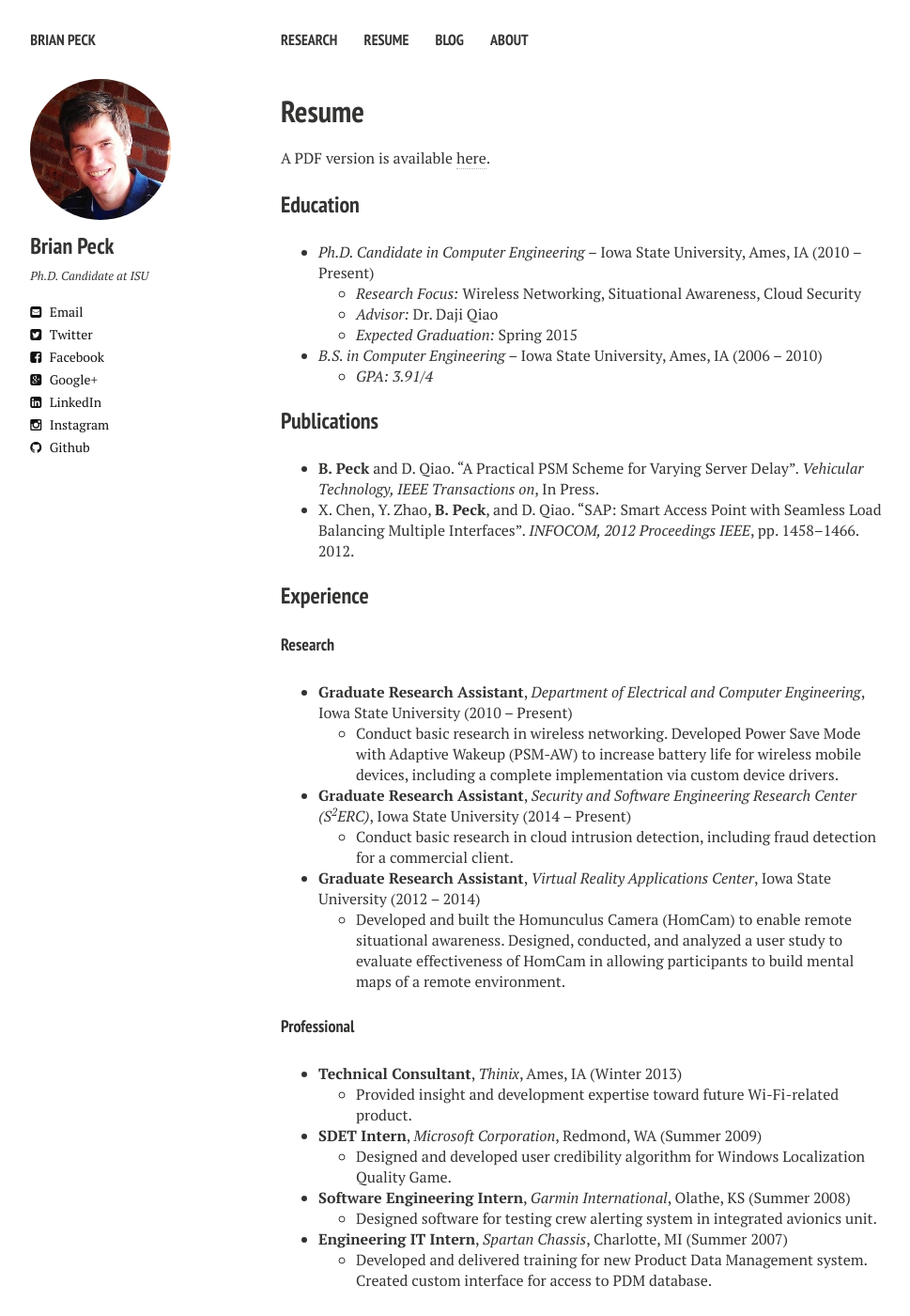
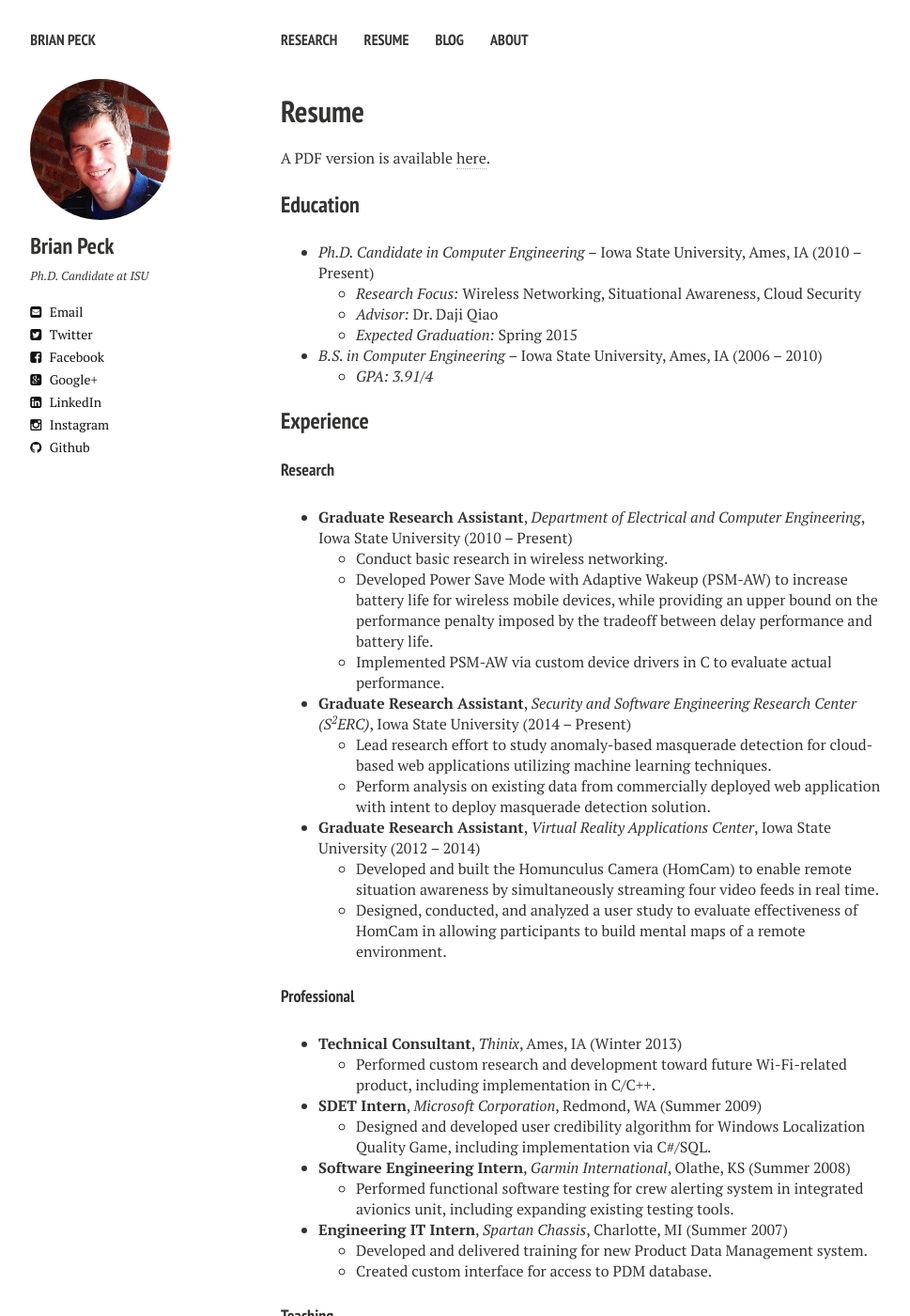
Before and after one commit to brianpeck/brianpeck.github.io, a Jekyll site: the page built from resume/index.md, in a window 1280 px wide and 1400 px high. Shown: the whole window at 94% size, without its empty margins (21-990 px from the left). Built offline with Jekyll 4.4.1, drawn with Linux system fonts in a browser that asks for light colours; nearby versions of some CDN libraries; some of the changed text lies outside the part shown.

Commit message:
Update resume

```diff
--- a/resume/index.md
+++ b/resume/index.md
@@ -19,45 +19,44 @@ A PDF version is available [here][resumepdf]{:target="_blank"}.
    - *GPA: 3.91/4*
 
 
-### Publications
-* **B. Peck** and D. Qiao. “A Practical PSM Scheme for Varying Server Delay”. *Vehicular
-Technology, IEEE Transactions on*, In Press.
-* X. Chen, Y. Zhao, **B. Peck**, and D. Qiao. “SAP: Smart Access Point with Seamless Load
-Balancing Multiple Interfaces”. *INFOCOM, 2012 Proceedings IEEE*, pp. 1458–1466. 2012.
-
 ### Experience
 
 #### Research
 
 * **Graduate Research Assistant**, *Department of Electrical and Computer Engineering*, Iowa State University (2010 -- Present)
-    - Conduct basic research in wireless networking.  Developed Power Save Mode with Adaptive Wakeup (PSM-AW) to increase battery life for wireless mobile devices, including a complete implementation via custom device drivers.
+    - Conduct basic research in wireless networking.
+    - Developed Power Save Mode with Adaptive Wakeup (PSM-AW) to increase battery life for wireless mobile devices, while providing an upper bound on the performance penalty imposed by the tradeoff between delay performance and battery life.
+    - Implemented PSM-AW via custom device drivers in C to evaluate actual performance.
 
 * **Graduate Research Assistant**, *Security and Software Engineering Research Center (S<sup>2</sup>ERC)*, Iowa State University (2014 -- Present)
-    - Conduct basic research in cloud intrusion detection, including fraud detection for a commercial client.
+    - Lead research effort to study anomaly-based masquerade detection for cloud-based web applications utilizing machine learning techniques.
+    - Perform analysis on existing data from commercially deployed web application with intent to deploy masquerade detection solution.
 
 * **Graduate Research Assistant**, *Virtual Reality Applications Center*, Iowa State University (2012 -- 2014)
-    - Developed and built the Homunculus Camera (HomCam) to enable remote situational awareness.  Designed, conducted, and analyzed a user study to evaluate effectiveness of HomCam in allowing participants to build mental maps of a remote environment.
+    - Developed and built the Homunculus Camera (HomCam) to enable remote situation awareness by simultaneously streaming four video feeds in real time.
+    - Designed, conducted, and analyzed a user study to evaluate effectiveness of HomCam in allowing participants to build mental maps of a remote environment.
 
 #### Professional
 
 * **Technical Consultant**, *Thinix*, Ames, IA (Winter 2013)
-    - Provided insight and development expertise toward future Wi-Fi-related product.
+    - Performed custom research and development toward future Wi-Fi-related product, including implementation in C/C++.
 
 * **SDET Intern**, *Microsoft Corporation*, Redmond, WA (Summer 2009)
-    - Designed and developed user credibility algorithm for Windows Localization Quality Game.
+    - Designed and developed user credibility algorithm for Windows Localization Quality Game, including implementation via C\#/SQL.
 
 * **Software Engineering Intern**, *Garmin International*, Olathe, KS (Summer 2008)
-    - Designed software for testing crew alerting system in integrated avionics unit.
+    - Performed functional software testing for crew alerting system in integrated avionics unit, including expanding existing testing tools.
 
 * **Engineering IT Intern**, *Spartan Chassis*, Charlotte, MI (Summer 2007)
-    - Developed and delivered training for new Product Data Management system.  Created custom interface for access to PDM database.
+    - Developed and delivered training for new Product Data Management system.
+    - Created custom interface for access to PDM database.
 
 #### Teaching
 
 * **Lecturer**, *Iowa State University*, Ames, IA (Jan -- July 2014)
 : Prepared and delivered lectures, wrote problem sets and exams, coordinated laboratories and teaching assistants, and mentored students.
-    - *CprE 308:* Operating Systems (Spring 2014)
-    - *CprE 288:* Embedded Systems (Summer 2014)
+    - *CprE 308:* Operating Systems (Spring 2014 - 75 students)
+    - *CprE 288:* Embedded Systems (Summer 2014 - 25 students)
 
 * **Graduate Teaching Assistant**, *Iowa State University*, Ames, IA (2010 -- 2012)
 : Lead laboratory exercises, graded projects and exams, designed homework problem sets and solutions, mentored students, and gave occasional guest lectures.
@@ -66,14 +65,23 @@ Balancing Multiple Interfaces”. *INFOCOM, 2012 Proceedings IEEE*, pp. 1458–1
     - *CprE 489:* Wireless Networking (Fall 2011)
     - *CprE 185:* Problem Solving, C Programming (Spring 2012)
 
+### Publications
+* **B. Peck** and D. Qiao. “A Practical PSM Scheme for Varying Server Delay”. *Vehicular
+Technology, IEEE Transactions on*, In Press.
+* X. Chen, Y. Zhao, **B. Peck**, and D. Qiao. “SAP: Smart Access Point with Seamless Load
+Balancing Multiple Interfaces”. *INFOCOM, 2012 Proceedings IEEE*, pp. 1458–1466. 2012.
+
+
 ### Technical Skills
-* **Languages**: `Java` `C` `R`
-* **Tools**: `GNU/Linux` `LaTeX` `MadWiFi`
+* **Proficient**: `Java`, `C`, `R`, `GNU/Linux`, `\LaTeX`, WLAN Device Drivers, `Git`
+* **Familiar**: `Python`, `C++`, `nesC`, `Matlab`, `TFS`, `JavaScript`, `VB.NET`, `HTML/CSS`
 
 ### Professional Activities
 
 * **Memberships**: Eta Kappa Nu,  IEEE
-* **Reviewer**: IEEE Transactions on Vehicular Technology
+* **Reviewer**: IEEE Transactions on Vehicular Technology,
+IEEE Wireless Communications and Networking Conference,
+IEEE Communications Letters
 * **Mentoring**: Engineering Mentors - Graduate/Undergraduate Intercultural Mentoring
 * **Teaching**: Graduate Teaching Excellence Award
 
```
